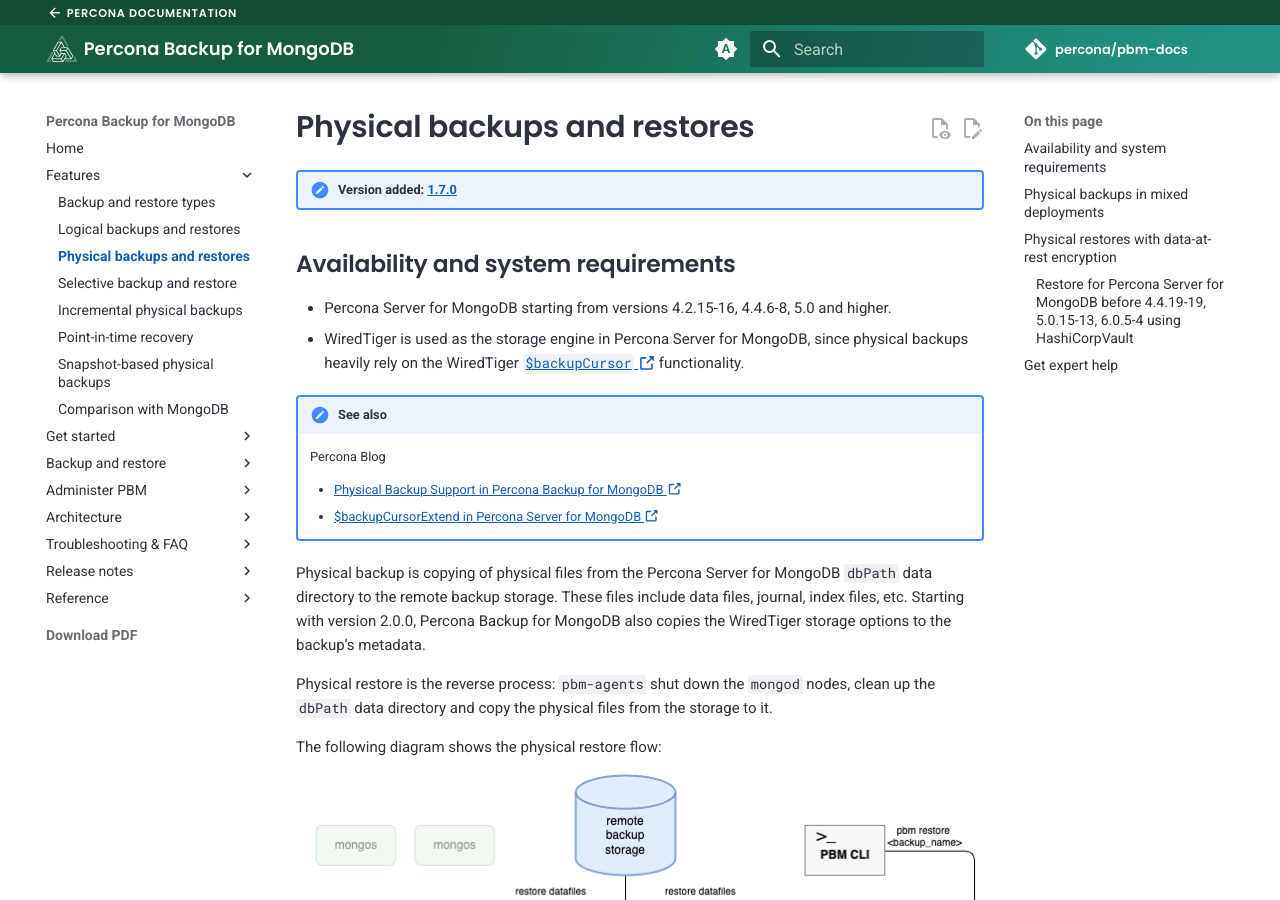
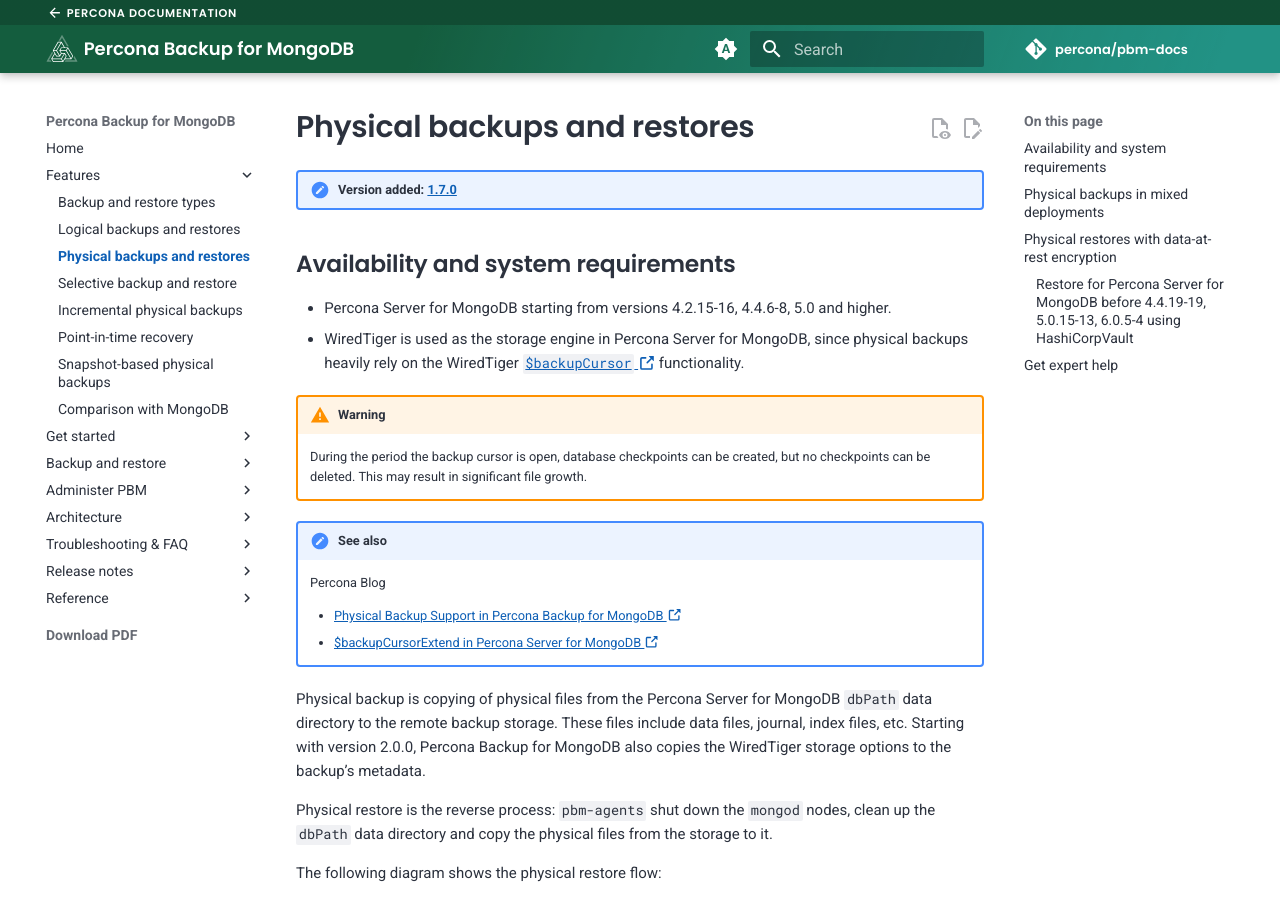
Before and after one commit to percona/pbm-docs, an MkDocs documentation site: the page built from docs/features/physical.md, in a window 1280 px wide and 900 px high. Built offline with MkDocs 1.6.1 and Material for MkDocs 9.7.7, drawn with Linux system fonts in a browser that asks for light colours; nearby versions of some CDN libraries; comment, search, counter and statistics services are not loaded.

Commit message:
Update physical.md

```diff
--- a/docs/features/physical.md
+++ b/docs/features/physical.md
@@ -6,6 +6,10 @@
 
 *  Percona Server for MongoDB starting from versions 4.2.15-16, 4.4.6-8, 5.0 and higher.
 * WiredTiger is used as the storage engine in Percona Server for MongoDB, since physical backups heavily rely on the WiredTiger [`$backupCursor` :octicons-link-external-16:](https://docs.percona.com/percona-server-for-mongodb/6.0/backup-cursor.html) functionality.
+
+!!! warning
+
+    During the period the backup cursor is open, database checkpoints can be created, but no checkpoints can be deleted. This may result in significant file growth.
 
 !!! admonition "See also"
 
```
